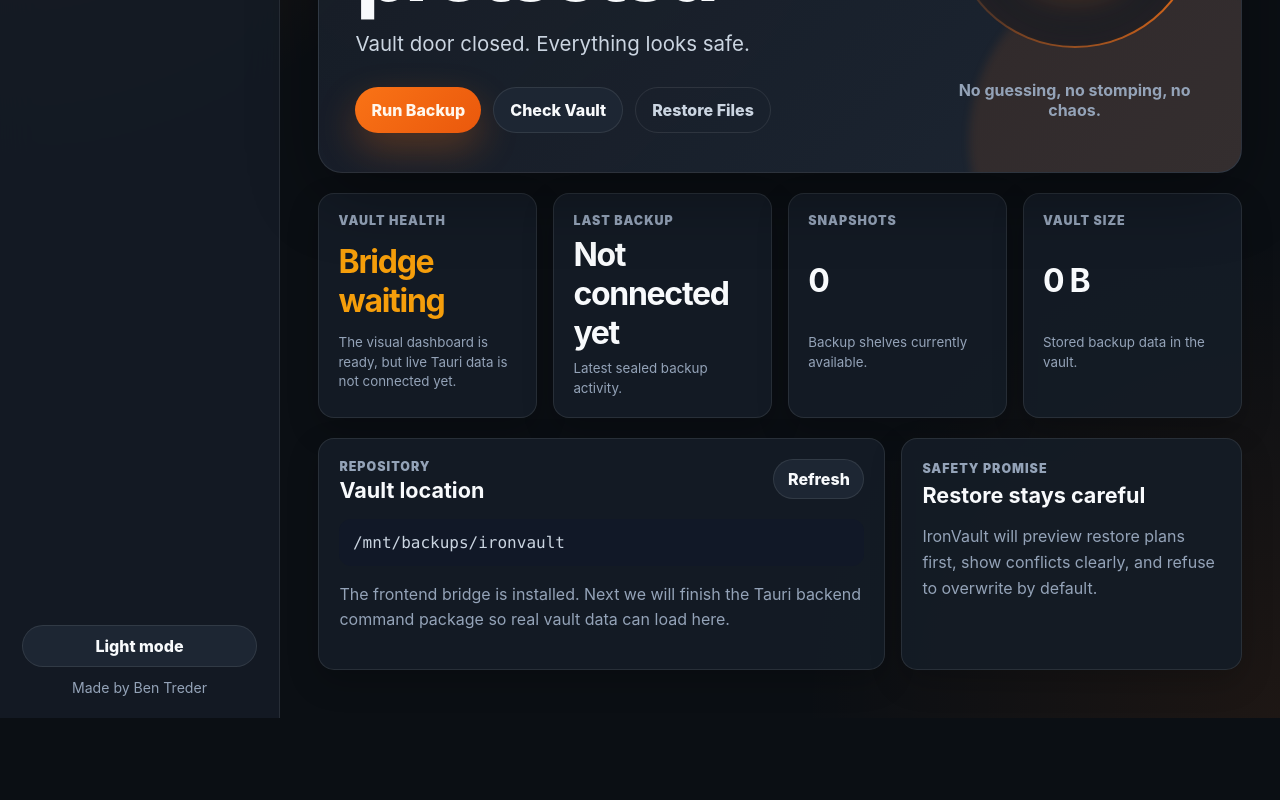
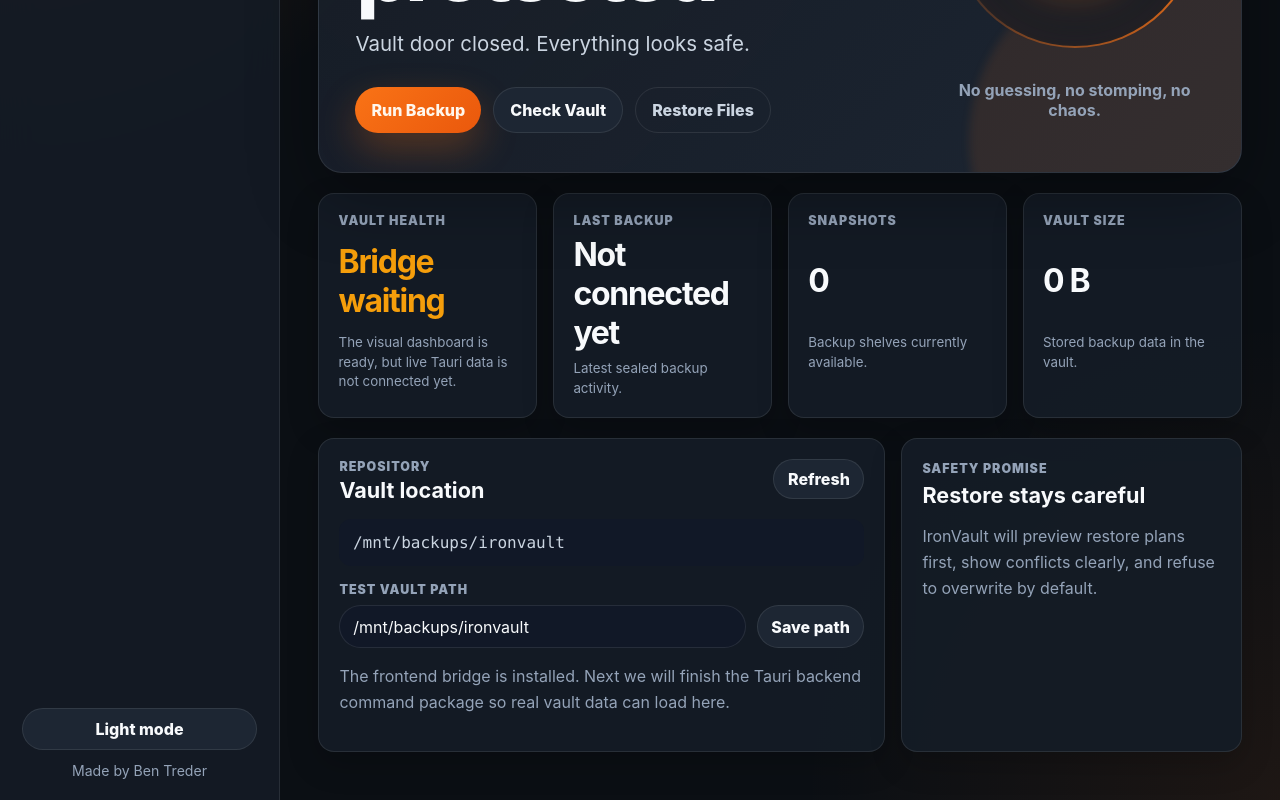
Before and after one commit to BenTreder/IronVault, a Vue app in the folder frontend/ironvault-gui/: page /dashboard in a window 1280 px wide. Shown: the part 349-1149 px from the top of the page. Before the commit the page ends 1067 px from the top, so only its background shows below. Built offline with nearby package versions, Linux system fonts and the light colour scheme.

Commit message:
Add dashboard repo path control

```diff
--- a/frontend/ironvault-gui/src/views/Dashboard.vue
+++ b/frontend/ironvault-gui/src/views/Dashboard.vue
@@ -73,6 +73,23 @@
         </div>
 
         <p class="repo-path">{{ repoPath }}</p>
+
+        <div class="repo-form">
+          <label for="repoPath">Test vault path</label>
+          <div class="repo-form-row">
+            <input
+              id="repoPath"
+              v-model="repoPathDraft"
+              class="repo-input"
+              type="text"
+              placeholder="/tmp/ironvault-gui-live-test/repo"
+            />
+            <button class="mini-button" type="button" @click="saveRepoPath">
+              Save path
+            </button>
+          </div>
+        </div>
+
         <p class="panel-note">
           {{ bridgeNote }}
         </p>
@@ -107,11 +124,26 @@
 const statusClass = ref('status-warning')
 const statusNote = ref('Dashboard is ready to read live IronVault JSON.')
 const chunkNote = ref('Stored backup data in the vault.')
-const repoPath = ref(defaultRepoPath)
+const repoPath = ref(loadSavedRepoPath())
+const repoPathDraft = ref(repoPath.value)
 const bridgeNote = ref('Waiting for the Tauri command bridge to return live vault data.')
 const isBackingUp = ref(false)
 const isVerifying = ref(false)
 const isLoading = ref(false)
+
+function loadSavedRepoPath(): string {
+  return localStorage.getItem('ironvault-repo-path') || defaultRepoPath
+}
+
+function saveRepoPath() {
+  const nextPath = repoPathDraft.value.trim() || defaultRepoPath
+
+  repoPath.value = nextPath
+  repoPathDraft.value = nextPath
+  localStorage.setItem('ironvault-repo-path', nextPath)
+
+  loadDashboard()
+}
 
 async function loadDashboard() {
   isLoading.value = true
@@ -120,6 +152,7 @@
     const info = await getRepoInfo(repoPath.value)
 
     repoPath.value = info.path
+    repoPathDraft.value = info.path
     repoSize.value = formatBytes(info.total_size)
     snapshotCount.value = info.snapshot_count
     totalChunks.value = info.total_chunks ?? null
@@ -392,6 +425,42 @@
   font-family: ui-monospace, SFMono-Regular, Menlo, Monaco, Consolas, monospace;
 }
 
+.repo-form {
+  display: grid;
+  gap: 0.55rem;
+  margin-top: 1rem;
+}
+
+.repo-form label {
+  color: var(--iv-muted);
+  font-size: 0.78rem;
+  font-weight: 900;
+  letter-spacing: 0.08em;
+  text-transform: uppercase;
+}
+
+.repo-form-row {
+  display: grid;
+  grid-template-columns: minmax(0, 1fr) auto;
+  gap: 0.65rem;
+}
+
+.repo-input {
+  min-height: 40px;
+  width: 100%;
+  padding: 0.65rem 0.8rem;
+  border: 1px solid var(--iv-border);
+  border-radius: 999px;
+  background: var(--iv-bg-soft);
+  color: var(--iv-text);
+}
+
+@media (max-width: 640px) {
+  .repo-form-row {
+    grid-template-columns: 1fr;
+  }
+}
+
 .panel-note,
 .safety-panel p {
   color: var(--iv-muted);
```
